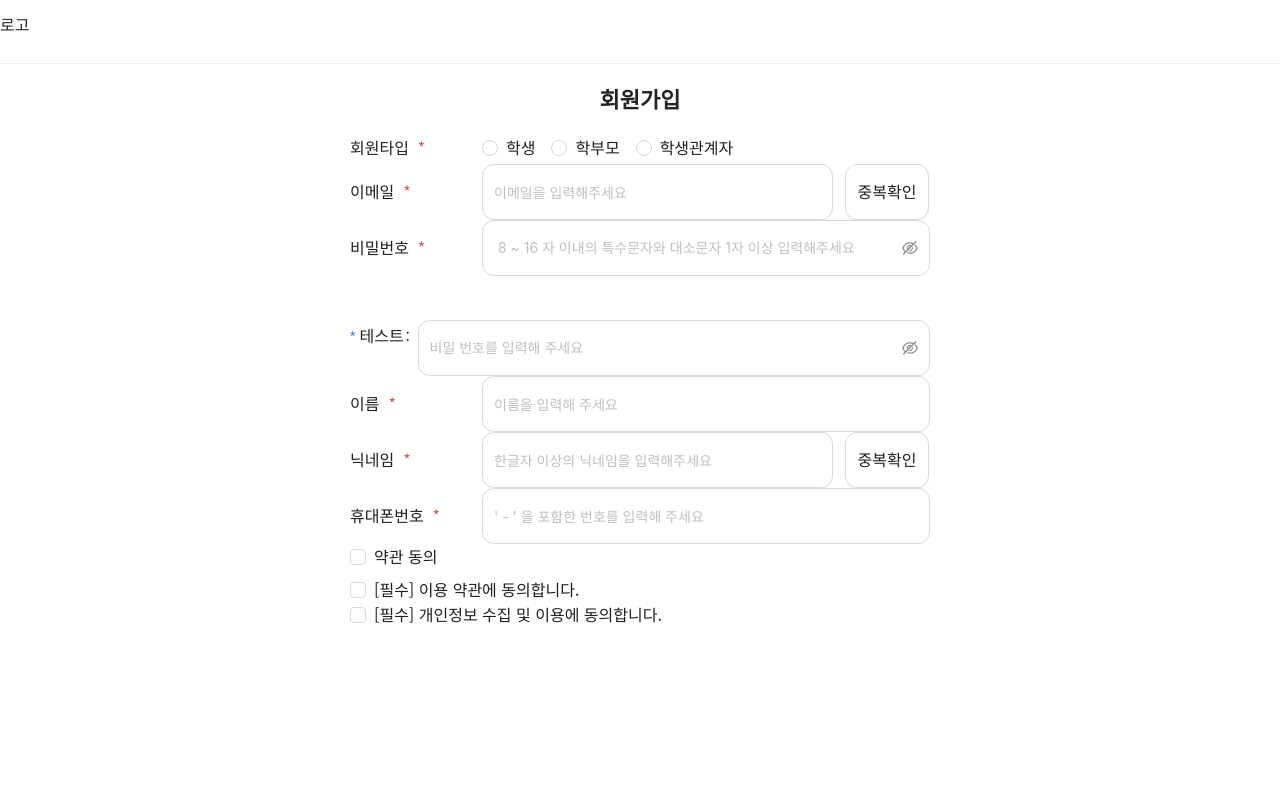
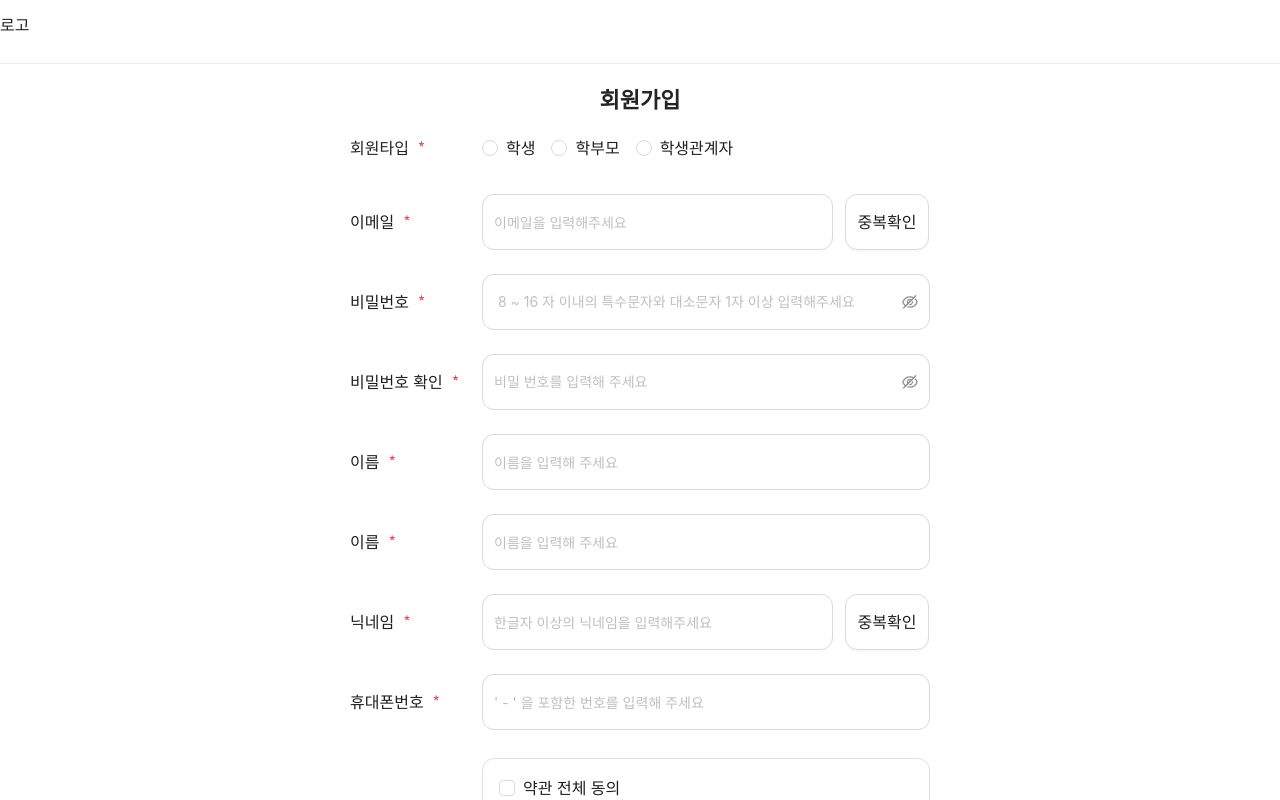
Before and after one commit to k-risu/Aca_Match, a React (Vite) app: page /signup in a window 1280 px wide. Built offline with nearby package versions, Linux system fonts and the light colour scheme; the HTML template or start-up script is replaced by a standard one.

Commit message:
[feat] 헤더에 새로고침시 리코일 데이터 재요청 추가

```diff
--- a/src/apis/jwt.ts
+++ b/src/apis/jwt.ts
@@ -19,7 +19,7 @@ const beforeReq = (config: InternalAxiosRequestConfig) => {
 
   if (!accessToken) {
     return Promise.reject({
-      response: { data: { error: "Login 하셔서 인증하세요." } },
+      response: { data: { error: "Login 이 되어있지 않습니다." } },
     });
   }
 
@@ -75,7 +75,6 @@ const failRes = async (error: AxiosError) => {
 
 jwtAxios.interceptors.response.use(beforeRes, failRes);
 
-// API 요청 함수들
 export const jwtApiRequest = {
   get: <T>(url: string, config = {}) => {
     return jwtAxios.get<T>(url, config);
--- a/src/pages/member/LoginPage.tsx
+++ b/src/pages/member/LoginPage.tsx
@@ -1,15 +1,13 @@
 import { Checkbox, Form, Input } from "antd";
 import axios from "axios";
-import { useEffect, useState } from "react";
 import { useNavigate } from "react-router-dom";
+import { useSetRecoilState } from "recoil";
+import userInfo from "../../atoms/userInfo";
 import MainButton from "../../components/button/MainButton";
 import { SecondaryButton } from "../../components/modal/Modal";
 import { removeCookie, setCookie } from "../../utils/cookie";
-import { useRecoilValue, useSetRecoilState } from "recoil";
-import userInfo from "../../atoms/userInfo";
 
 function LoginPage() {
-  const [isModalVisible, setIsModalVisible] = useState(false);
   const navigate = useNavigate();
   const [form] = Form.useForm();
   const setUserInfo = useSetRecoilState(userInfo);
--- a/src/pages/member/SignupPage.tsx
+++ b/src/pages/member/SignupPage.tsx
@@ -14,6 +14,7 @@ import { useState } from "react";
 import { useNavigate } from "react-router-dom";
 import CustomInput from "../../components/CustomInput ";
 import { SecondaryButton } from "../../components/modal/Modal";
+import axios from "axios";
 
 function SignupPage() {
   const [value, setValue] = useState<number | null>(null); // 초기값을 1로 설정
@@ -44,41 +45,18 @@ function SignupPage() {
   };
 
   const checkAll = plainOptions.length === checkedList.length;
-  const indeterminate =
+  const indeterminate: boolean =
     checkedList.length > 0 && checkedList.length < plainOptions.length;
-  const onChange = list => {
-    setCheckedList(list);
-  };
-  const onCheckAllChange = e => {
+  // const onChange = (list: string[]) => {
+  //   setCheckedList(list);
+  // };
+  const onCheckAllChange = (e: CheckboxChangeEvent) => {
     const newCheckedList = e.target.checked
       ? plainOptions.map(option => option.value)
       : [];
     setCheckedList(newCheckedList);
   };
 
-  // 전체 동의 처리
-
-  const InputStyle = styled.div`
-    .ant-input-password input::placeholder {
-      color: #507a95 !important; /* 플레이스홀더 색상 */
-      opacity: 1;
-    }
-  `;
-  const StyledFormItem = styled(Form)`
-    .ant-form-item-explain {
-      height: 20px; /* 에러 메시지 공간을 고정 */
-      min-height: 20px; /* 최소 높이 설정 */
-    }
-  `;
-
-  // 개별 체크박스 변경 시 전체 동의 상태 업데이트
-
-  const normFile = (e: any) => {
-    if (Array.isArray(e)) {
-      return e;
-    }
-    return e?.fileList;
-  };
   const handleButton1Click = () => {
     console.log("중복확인");
   };
@@ -87,24 +65,17 @@ function SignupPage() {
     setCheckedList(list);
   };
 
-  const onFinish = (values: any) => {
-    console.log("Form values:", values);
-    console.log("Checked List:", checkedList);
+  const onFinish = async (values: Record<string, unknown>) => {
+    const { confirmPassword, ...restValues } = values;
+    console.log("Form values:", restValues);
+    try {
+      await axios.post("/api/user/sign-up", restValues);
+      console.log("Form values:", restValues);
+      navigate("/signup/end");
+    } catch (error) {
+      console.error(error);
+    }
   };
-
-  // // 전체 동의 체크 상태를 계산
-  // const checkAll = checkedList.length === 2; // 두 개의 약관을 모두 체크한 경우
-  // const indeterminate = checkedList.length > 0 && checkedList.length < 2; // 일부만 체크된 경우
-
-  // 체크박스 변경 핸들러
-  // const onChange = (checkedValues: string[]) => {
-  //   setCheckedList(checkedValues);
-  // };
-
-  // 전체 동의 체크박스 변경 핸들러
-  // const onCheckAllChange = (e: CheckboxChangeEvent) => {
-  //   setCheckedList(e.target.checked ? ["personal", "terms"] : []);
-  // };
 
   return (
     <>
@@ -144,7 +115,7 @@ function SignupPage() {
             }}
           >
             {/* 회원 타입 선택 */}
-            <Form.Item name="memberType" className="mb-0">
+            <Form.Item name="roleId" className="mb-[12px] h-[50px]">
               <div className="flex items-center w-full gap-[12px]">
                 <label className="flex text-[16px] text-brand-default w-[120px] font-[500]">
                   회원타입 &nbsp;
@@ -161,6 +132,11 @@ function SignupPage() {
             </Form.Item>
 
             {/* 입력 필드들 */}
+            <div className="flex gap-[12px] h-[80px]">
+              <label className="flex text-[16px] w-[120px] h-[56px] items-center font-[500]">
+                이메일 &nbsp;
+                <label className="text-[#D9534F]">*</label>
+              </label>
               <Form.Item
                 name="email"
                 className="mb-0"
@@ -170,14 +146,12 @@ function SignupPage() {
                 ]}
               >
                 <div className="flex items-center w-full gap-[12px]">
-                <label className="flex text-[16px] w-[120px] font-[500]">
-                  이메일 &nbsp;
-                  <label className="text-[#D9534F]">*</label>
-                </label>
                   <CustomInput
                     placeholder="이메일을 입력해주세요"
                     width="351px"
                   />
+                </div>
+              </Form.Item>
               <SecondaryButton
                 onClick={handleButton1Click}
                 className="w-[84px] h-[56px]"
@@ -185,10 +159,13 @@ function SignupPage() {
                 중복확인
               </SecondaryButton>
             </div>
-            </Form.Item>
+            <div className="flex gap-[12px] h-[80px]">
+              <label className="flex text-[16px] w-[120px] h-[56px] items-center font-[500]">
+                비밀번호 &nbsp;
+                <label className="text-[#D9534F]">*</label>
+              </label>
               <Form.Item
-              style={{ minHeight: "100px" }}
-              name="password"
+                name="upw"
                 validateTrigger="onChange"
                 className="mb-0"
                 rules={[
@@ -200,20 +177,10 @@ function SignupPage() {
                     pattern:
                       /^(?=.*[A-Za-z])(?=.*\d|.*\W)|(?=.*\d)(?=.*\W)[A-Za-z\d\W]{8,16}$/,
                     message:
-                    "비밀번호는 8~16자 이내이며, 영문자와 숫자 또는 특수문자를 조합해야 합니다.",
+                      "8~16자 이내이며, 영문자와 숫자, 특수문자를 조합해야 합니다.",
                   },
                 ]}
               >
-              <div className="flex items-center w-full gap-[12px]">
-                <label className="flex text-[16px] w-[120px] font-[500]">
-                  비밀번호 &nbsp;
-                  <label className="text-[#D9534F]">*</label>
-                </label>
-                {/* <CustomInput
-                  type="password"
-                  placeholder="비밀번호를 입력해주세요"
-                /> */}
-                {/* <InputStyle> */}
                 <Input.Password
                   maxLength={16}
                   placeholder=" 8 ~ 16 자 이내의 특수문자와 대소문자 1자 이상 입력해주세요"
@@ -228,16 +195,17 @@ function SignupPage() {
                     fontSize: "14px",
                   }}
                 />
-                {/* </InputStyle> */}
-                {/* <Input.Password placeholder="비밀번호를 입력해주세요" /> */}
-                {/* 이유 찾음 이거때문 */}
+              </Form.Item>
             </div>
-            </Form.Item>
+            <div className="flex gap-[12px] h-[80px]">
+              <label className="flex text-[16px] w-[120px] h-[56px] items-center font-[500]">
+                비밀번호 확인 &nbsp;
+                <label className="text-[#D9534F]">*</label>
+              </label>
               <Form.Item
-              name="passwordConfirm"
                 className="mb-0"
                 dependencies={["password"]}
-              label={<div>테스트</div>}
+                name="confirmPassword"
                 rules={[
                   {
                     required: true,
@@ -275,33 +243,54 @@ function SignupPage() {
                   />
                 </div>
               </Form.Item>
+            </div>
+            <div className="flex gap-[12px] h-[80px]">
+              <label className="flex text-[16px] w-[120px] h-[56px] items-center font-[500]">
+                이름 &nbsp;
+                <label className="text-[#D9534F]">*</label>
+              </label>
               <Form.Item
                 name="name"
                 className="mb-0"
                 rules={[{ required: true, message: "이름을 입력해주세요." }]}
               >
                 <div className="flex items-center w-full gap-[12px]">
-                <label className="flex text-[16px] w-[120px] font-[500]">
+                  <CustomInput placeholder="이름을 입력해 주세요" />
+                </div>
+              </Form.Item>
+            </div>
+            <div className="flex gap-[12px] h-[80px]">
+              <label className="flex text-[16px] w-[120px] h-[56px] items-center font-[500]">
                 이름 &nbsp;
                 <label className="text-[#D9534F]">*</label>
               </label>
+              <Form.Item
+                name="birth"
+                className="mb-0"
+                rules={[{ required: true, message: "이름을 입력해주세요." }]}
+              >
+                <div className="flex items-center w-full gap-[12px]">
                   <CustomInput placeholder="이름을 입력해 주세요" />
                 </div>
               </Form.Item>
+            </div>
+            <div className="flex gap-[12px] h-[80px]">
+              <label className="flex text-[16px] w-[120px] h-[56px] items-center font-[500]">
+                닉네임 &nbsp;
+                <label className="text-[#D9534F]">*</label>
+              </label>
               <Form.Item
-              name="nickname"
+                name="nickName"
                 className="mb-0"
                 rules={[{ required: true, message: "닉네임을 입력해주세요." }]}
               >
                 <div className="flex items-center w-full gap-[12px]">
-                <label className="flex text-[16px] w-[120px] font-[500]">
-                  닉네임 &nbsp;
-                  <label className="text-[#D9534F]">*</label>
-                </label>
                   <CustomInput
                     placeholder="한글자 이상의 닉네임을 입력해주세요"
                     width="351px"
                   />
+                </div>
+              </Form.Item>
               <SecondaryButton
                 onClick={handleButton1Click}
                 className="w-[84px] h-[56px]"
@@ -309,102 +298,57 @@ function SignupPage() {
                 중복확인
               </SecondaryButton>
             </div>
-            </Form.Item>
-            <Form.Item name="phoneNumber" className="mb-0">
-              <div className="flex items-center w-full gap-[12px]">
-                <label className="flex text-[16px] w-[120px] font-[500]">
+            <div className="flex gap-[12px] h-[80px]">
+              <label className="flex text-[16px] w-[120px] h-[56px] items-center font-[500]">
                 휴대폰번호 &nbsp;
                 <label className="text-[#D9534F]">*</label>
               </label>
+              <Form.Item
+                name="phone"
+                className="mb-0"
+                rules={[
+                  { required: true, message: "전화번호를 입력해주세요." },
+                ]}
+              >
+                <div className="flex items-center w-full gap-[12px]">
                   <CustomInput placeholder="' - ' 을 포함한 번호를 입력해 주세요" />
                 </div>
               </Form.Item>
-
-            {/* <Form.Item
-              name="pic"
-              valuePropName="user_pic"
-              getValueFromEvent={e => (Array.isArray(e) ? e : e?.fileList)}
-            >
-              <div className="flex items-center w-full gap-[12px] mt-[24px]">
-                <label className="flex text-[16px] w-[120px] font-[500] ">
-                  프로필 이미지
-                </label>
-                <Upload
-                  action="/upload.do"
-                  listType="picture-card"
-                  maxCount={1}
-                  showUploadList={{
-                    showPreviewIcon: false, // 미리보기 아이콘 비활성화
-                  }}
-                >
-                  <button
-                    style={{ border: 0, background: "none" }}
-                    type="button"
-                  >
-                    <PlusOutlined />
-                    <div style={{ marginTop: 8 }}>Upload</div>
-                  </button>
-                </Upload>
             </div>
-            </Form.Item> */}
 
             {/* 약관 동의 */}
-
-            {/* <div className="flex flex-col items-end">
+            <div className="flex flex-col items-end mt-[4px]">
               <div className="flex flex-col border border-[#DBE0E5] rounded-xl w-[448px] ">
-                <Form.Item name="allAgree">
                 <div className="border-b border-[#DBE0E5] p-4">
                   <Checkbox
                     indeterminate={indeterminate}
                     onChange={onCheckAllChange}
                     checked={checkAll}
                   >
-                      <label className="text-base text-brand-default">
-                        약관 동의
-                      </label>
-                    </Checkbox>
-                  </div>
-                  <Checkbox.Group value={checkedList} onChange={onChange}>
-                    <div className="p-4">
-                      <Checkbox value="terms">
-                        <label className="text-base text-brand-default">
-                          이용 약관에 동의합니다.
-                        </label>
+                    약관 전체 동의
                   </Checkbox>
                 </div>
                 <div className="p-4">
-                      <Checkbox value="personal">
-                        <label className="text-base text-brand-default">
-                          개인정보 수집 및 이용에 동의합니다.
-                        </label>
-                      </Checkbox>
+                  <Checkbox.Group
+                    options={plainOptions}
+                    value={checkedList}
+                    onChange={onCheckboxChange}
+                    style={{
+                      display: "flex",
+                      flexDirection: "column",
+                      gap: 8,
+                    }}
+                  />
                 </div>
-                  </Checkbox.Group>
-                </Form.Item>
               </div>
+              {/* 회원가입 버튼 */}
               <Button
                 htmlType="submit"
                 className="w-[448px] h-10 bg-[#F0F2F5] rounded-xl font-bold text-sm text-brand-default mt-[8px]"
               >
                 회원가입
               </Button>
-            </div> */}
-            <Checkbox
-              indeterminate={indeterminate}
-              onChange={onCheckAllChange}
-              checked={checkAll}
-            >
-              약관 동의
-            </Checkbox>
-
-            <Checkbox.Group
-              options={plainOptions}
-              value={checkedList}
-              onChange={onCheckboxChange}
-              style={{ display: "flex", flexDirection: "column", marginTop: 8 }}
-            />
-
-            {/* 회원가입 버튼 */}
+            </div>
           </Form>
         </div>
       </div>
```
Also changed, not shown: src/components/header/Header.tsx (+82 -3 lines). Lines whose indentation alone changed are shown as unchanged.
